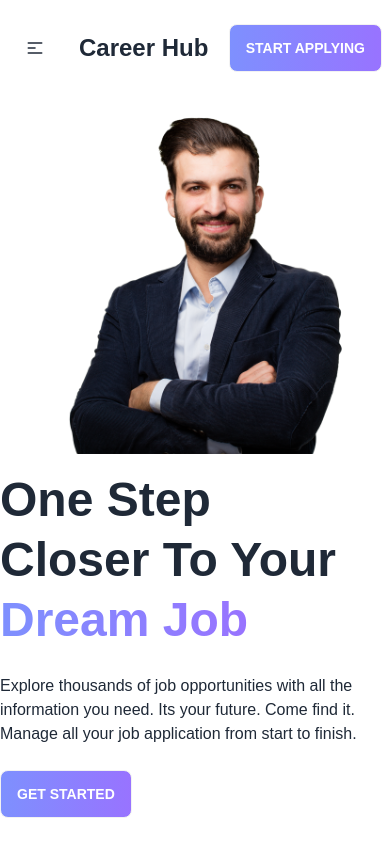
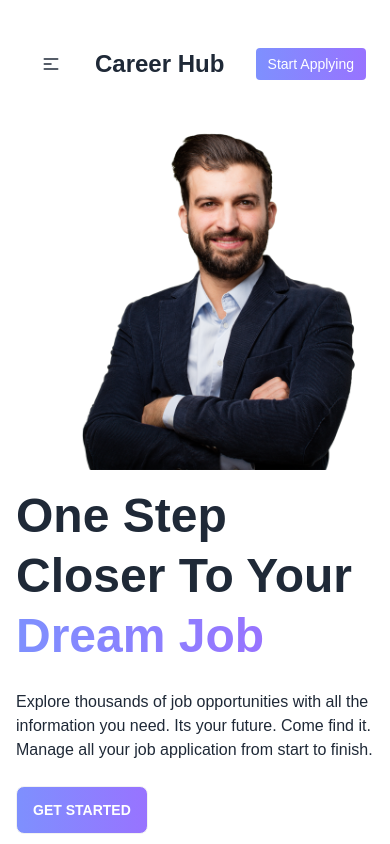
Before and after one commit to justJubair/react-career-hub, a React (Vite) app: page / in a window 390 px wide. Shown: the top 844 px of the page. Built offline with nearby package versions, Linux system fonts and the light colour scheme.

Commit message:
Fix: responsive

```diff
--- a/src/components/Header/Header.jsx
+++ b/src/components/Header/Header.jsx
@@ -51,7 +51,7 @@ const Header = () => {
       </div>
       <div className="navbar-end">
       <Link to='/login'>
-      <button className="btn text-white bg-gradient-to-r from-[#7E90FE] to-[#9873FF]">Start Applying</button></Link>
+      <button className="btn-sm rounded text-white bg-gradient-to-r from-[#7E90FE] to-[#9873FF] md:btn md:text-white">Start Applying</button></Link>
       </div>
     </div>
   );
--- a/src/components/Root/Root.jsx
+++ b/src/components/Root/Root.jsx
@@ -18,7 +18,7 @@ const Root = () => {
 
   },[loc.pathname, loc.state])
   return (
-    <div>
+    <div className="p-4">
      <div className="max-w-screen-lg mx-auto pt-4">
      <Header/>
       <Outlet/>
--- a/src/pages/AppliedJobs/AppliedJobs.jsx
+++ b/src/pages/AppliedJobs/AppliedJobs.jsx
@@ -52,7 +52,7 @@ const AppliedJobs = () => {
   return (
   <>
   <SecondBanner>Applied Jobs</SecondBanner>
-    <div className="mt-8 mb-24">
+    <div className="mt-8 mb-12 md:mb-24">
       <div className="flex justify-between">
       <button onClick={handleRemoveAll} className={`btn bg-gradient-to-r from-[#7E90FE] to-[#9873FF] text-white ${!displayJobs.length && 'hidden'}`}>
           Remove All
--- a/src/pages/AppliedJobs/JobCard.jsx
+++ b/src/pages/AppliedJobs/JobCard.jsx
@@ -21,10 +21,10 @@ const JobCard = ({ job }) => {
     navigate(`/jobDetails/${id}`);
   };
   return (
-    <div className="flex items-center justify-between border pt-4 p-6 shadow">
+    <div className="flex flex-col items-center justify-between border pt-4 p-6 shadow md:flex-row">
          <div className="flex items-center gap-3">
          <figure>
-          <img className="w-32" src={logo} alt={company_name} />
+          <img className="md:w-32" src={logo} alt={company_name} />
         </figure>
       <div className="card card-compact bg-base-100 ">
 
@@ -34,7 +34,7 @@ const JobCard = ({ job }) => {
           <h3 className="text-lg">{company_name}</h3>
 
           <div>
-            <button className="btn mr-4 text-[#9873FF] border-[#9873FF] bg-white">
+            <button className="btn mb-2 mr-4 text-[#9873FF] border-[#9873FF] bg-white">
               {remote_or_onsite}
             </button>
             <button className="btn text-[#9873FF] border-[#9873FF] bg-white">
--- a/src/pages/Login/Login.jsx
+++ b/src/pages/Login/Login.jsx
@@ -2,7 +2,7 @@
 
 const Login = () => {
   return (
-   <div className="flex h-[80vh] items-center justify-center my-8">
+   <div className="flex md:h-[80vh] items-center justify-center my-8">
      <div className="relative flex w-96 flex-col rounded-xl bg-white bg-clip-border text-gray-700 shadow-md">
       <div className="relative mx-4 -mt-6 mb-4 grid h-28 place-items-center overflow-hidden rounded-xl bg-gradient-to-r from-[#7E90FE] to-[#9873FF] bg-clip-border text-white shadow shadow-[#9873FF]">
         <h3 className="block font-sans text-3xl font-semibold leading-snug tracking-normal text-white antialiased">
```
